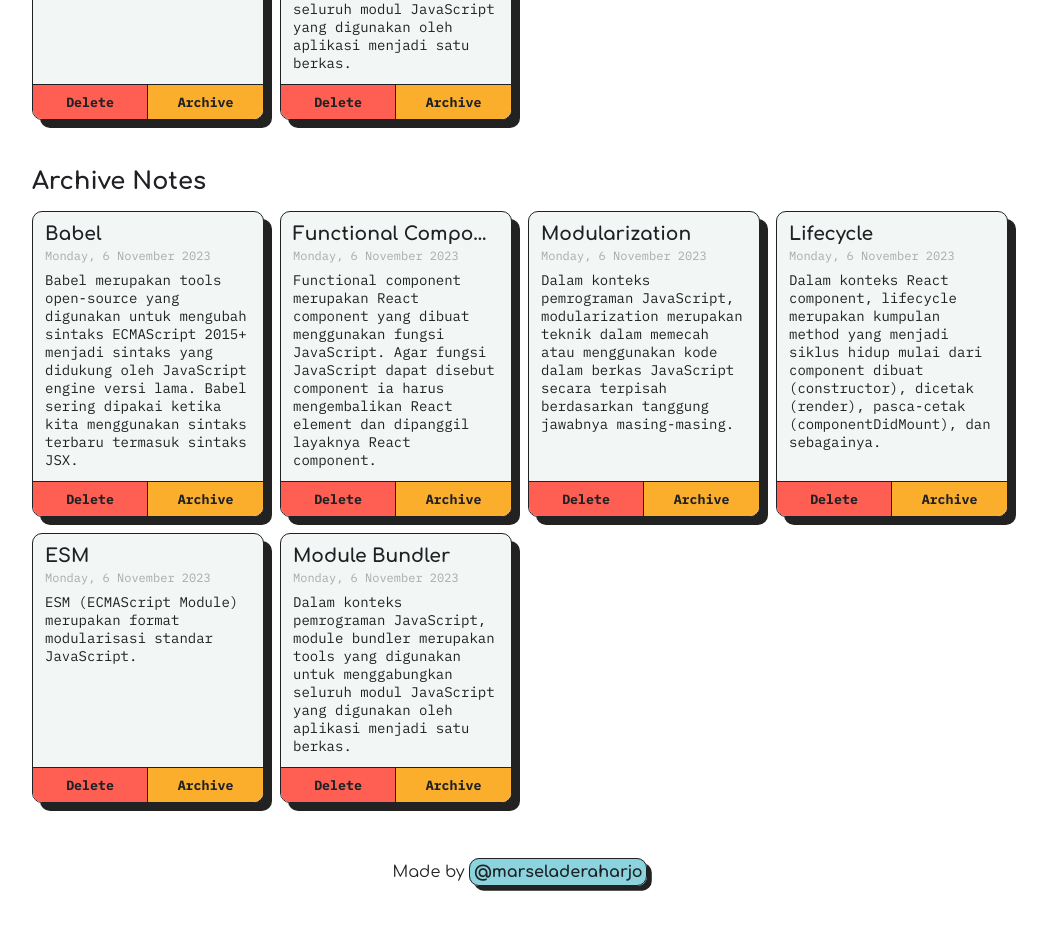
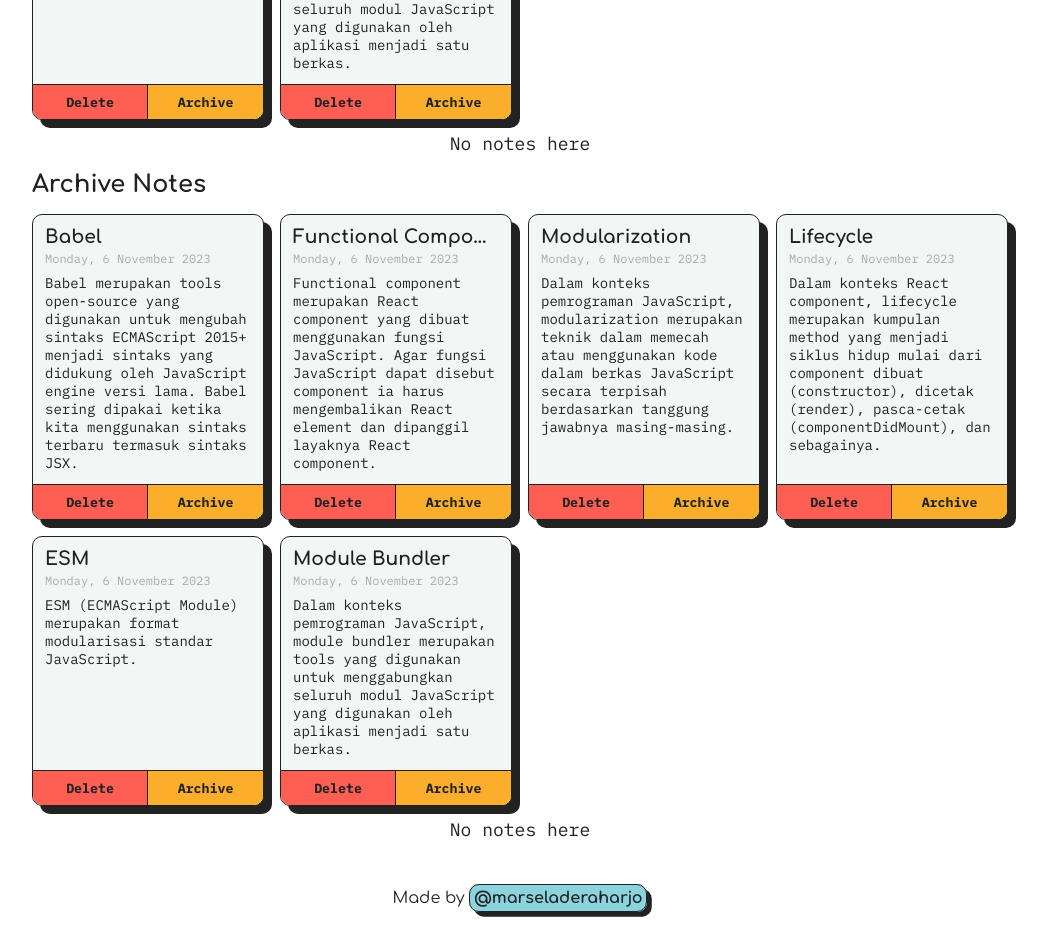
Before and after one commit to marseladeraharjo/Dicoding-PersonalNote, a React (Vite) app: page / in a window 1280 px wide. Shown: the part 1040-1971 px from the top of the page, without its empty margins (120-1167 px from the left). Before the commit the page ends 1945 px from the top, so only its background shows below. Built offline with nearby package versions, Linux system fonts and the light colour scheme.

Commit message:
add empty message

```diff
--- a/src/components/NoteItemContent.jsx
+++ b/src/components/NoteItemContent.jsx
@@ -16,7 +16,7 @@ function NoteItemContent({ title, createdAt, body }) {
     <div className="note-item__content">
       <h3 className="note-item__title">{title}</h3>
       <p className="note-item__date">{createdAt}</p>
-      <p className="note-item__note">{body}</p>
+      <p className="note-item__body">{body}</p>
     </div>
   );
 }
--- a/src/components/NoteList.jsx
+++ b/src/components/NoteList.jsx
@@ -3,11 +3,14 @@ import NoteItem from "./NoteItem";
 
 function NoteList({ notes, onDelete }) {
   return (
-    <div className="note-list">
-      {notes.map((note) => (
-        <NoteItem key={note.id} id={note.id} onDelete={onDelete} {...note} />
-      ))}
-    </div>
+    <>
+      <div className="note-list">
+        {notes.map((note) => (
+          <NoteItem key={note.id} id={note.id} onDelete={onDelete} {...note} />
+        ))}
+      </div>
+      <p className="note-list__empty-message">No notes here</p>
+    </>
   );
 }
 
--- a/src/styles/style.css
+++ b/src/styles/style.css
@@ -59,7 +59,7 @@ textarea {
 .note-app__footer {
   display: flex;
   justify-content: center;
-  margin-bottom: 24px;
+  margin: 24px;
   font-family: "Comfortaa", sans-serif;
 }
 
@@ -129,7 +129,12 @@ textarea {
   grid-template-columns: 1fr;
   grid-template-rows: minmax(-webkit-min-content, -webkit-max-content);
   grid-template-rows: minmax(min-content, max-content);
-  margin-bottom: 48px;
+}
+
+.note-list__empty-message {
+  text-align: center;
+  font-size: 18px;
+  margin: 12px 0;
 }
 
 .note-item {
@@ -161,7 +166,7 @@ textarea {
   margin-bottom: 8px;
 }
 
-.note-item__note {
+.note-item__body {
   font-size: 14px;
 }
 
```
